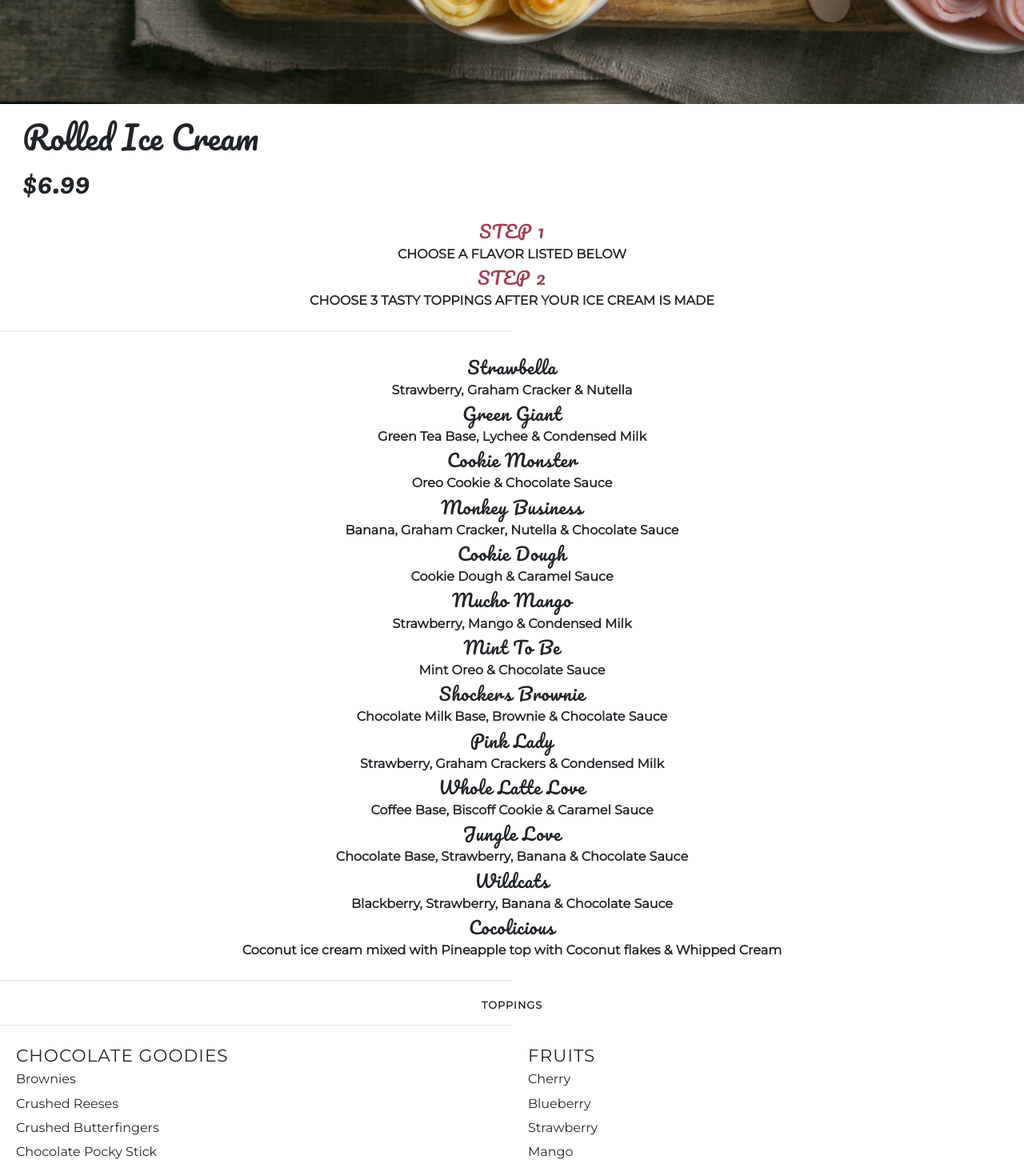
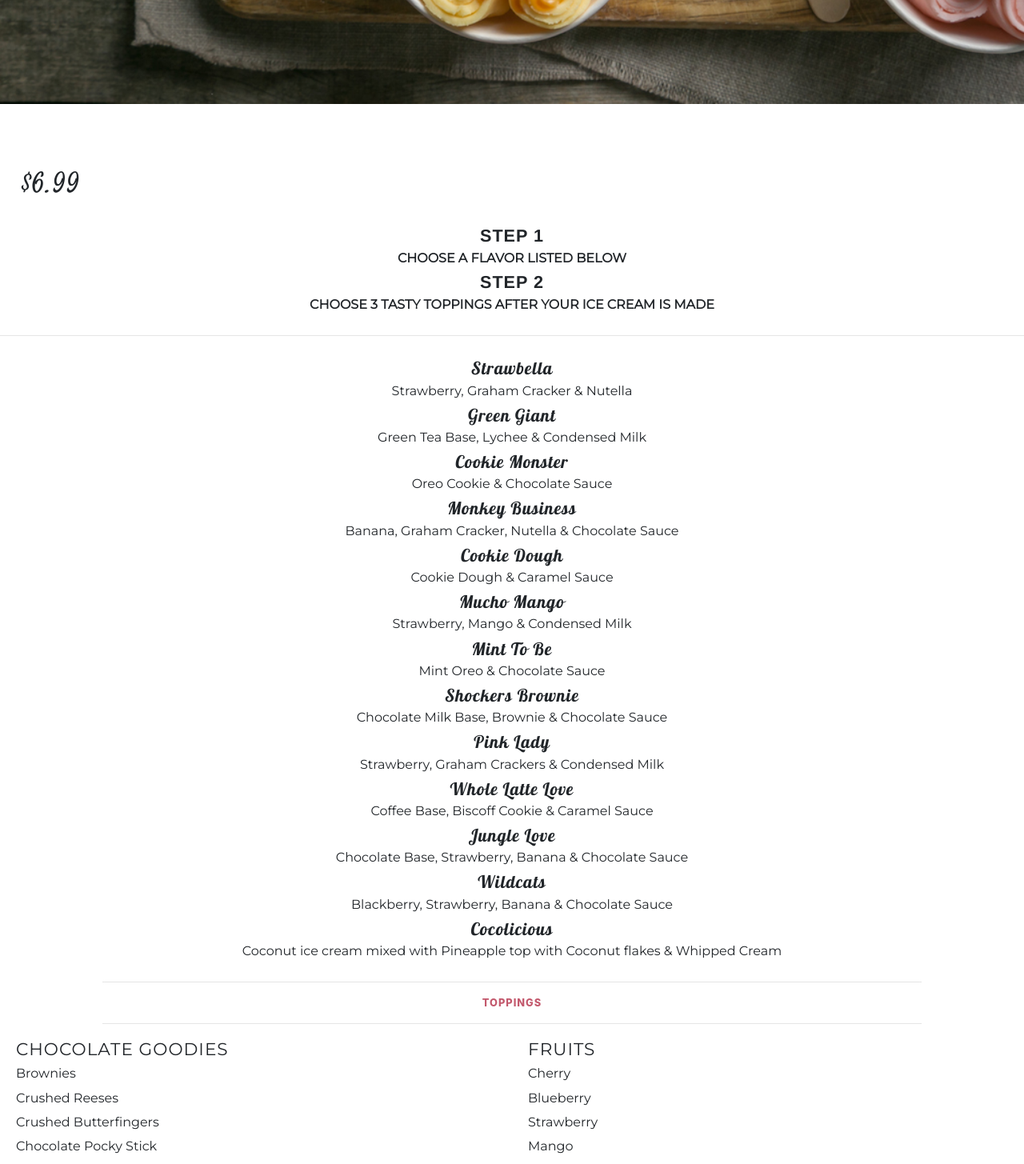
Before and after one commit to Dewinurdin/icy-blue, a React (Create React App) app: page / in a window 1280 px wide. Shown: the part 920-2375 px from the top of the page at 80% size. Built offline with nearby package versions, Linux system fonts and the light colour scheme.

Commit message:
finishing ice menu

```diff
--- a/public/index.html
+++ b/public/index.html
@@ -17,7 +17,7 @@
       integrity="sha384-ggOyR0iXCbMQv3Xipma34MD+dH/1fQ784/j6cY/iJTQUOhcWr7x9JvoRxT2MZw1T"
       crossorigin="anonymous"
     />
-    <link href="https://fonts.googleapis.com/css?family=Quicksand|Montserrat|Pacifico|Open+Sans|Raleway&display=swap" rel="stylesheet">
+    <link href="https://fonts.googleapis.com/css?family=Quicksand|Satisfy|Montserrat|Pacifico|Lobster|Bitter|Open+Sans|Raleway&display=swap" rel="stylesheet">
     <title>Icy Blue</title>
   </head>
   <body>
--- a/src/App.css
+++ b/src/App.css
@@ -57,10 +57,24 @@
 .title {
   font-size: 2.5rem;
   padding-bottom: 0;
+  padding-top: .5rem;
+  color: #fff;
+  letter-spacing: 3px;
+  font-weight: 800;
+
 }
 .price {
   font-size: 2.2rem;
   padding-top: 0;
+  letter-spacing: 1px;
+}
+.step {
+  font-size: 1.35rem;
+  letter-spacing: 1px;
+  font-weight: 900;
+  line-height: 1;
+  padding-top: .35rem;
+  padding-bottom: .25rem;
 }
 .menu-title {
   font-size: 1.35rem;
@@ -69,30 +83,37 @@
   line-height: 1;
   padding-top: .35rem;
   padding-bottom: .25rem;
-
 }
 .menu-subtitle {
   font-size: .8rem;
   letter-spacing: 1px;
-  font-weight: 700;
+  font-weight: 800;
+  color: #c3596d;
 }
 .menu-instructions {
   font-size: 1rem;
   padding-bottom: 0.1rem;
   padding-top: 0.1rem;
-  font-weight: 800;
+  font-weight: 700;
 }
 
 .menu-description {
   font-size: 1rem;
   padding-bottom: 0.1rem;
   padding-top: 0.1rem;
-  font-weight: 800;
   text-align: center;
 }
 #icecreamrolls {
   padding: 0;
   margin: 0;
+}
+.notations {
+  color: #C3596D;
+  font-size: .8rem;
+  letter-spacing: 1px;
+  font-weight: 800;
+  text-align: center;
+  padding: .5rem;
 }
 
 /* COMMON CSS */
@@ -100,30 +121,36 @@
 .pacifico {
   font-family: "Pacifico";
 }
+.bitter {
+  font-family: 'Bitter', serif;
+}
+.Lobster {
+  font-family: 'Lobster', cursive;
+}
 .quicksand {
   font-family: "Quicksand";
 }
 .montserrat {
   font-family: "Montserrat";
 }
+.satisfy {
+  font-family: 'Satisfy', cursive;
+}
+.helvetica {
+  font-family: 'Helvetica Neue';
+}
 .center {
   margin-right: auto;
   margin-left: auto;
-}
-.hr {
-  border-top: 1px solid #e4e3de;
-  margin: 15px 0;
-  position: relative;
-  width: 50%;
-  clear: both;
-  display: inline-block;
-  text-align: center;
 }
 .purple {
   color: #404393;
 }
 .choc {
-  color: #9F4150;
+  color: #A88134;
+}
+.pink {
+  color: #C3596D;
 }
 .red {
   color: red;
@@ -168,24 +195,37 @@
   }
   .title {
     font-size: 1.25rem;
-    font-weight: 400;
+    font-weight: 900;
     padding-bottom: 0;
     text-align: center;
+    font-family: 'Lobster';
+    /* color: #673ab7; */
+    /* opacity: .8; */
   }
   .price {
     font-size: 1.25rem;
-    font-weight: 300;
+    font-weight: 800;
     padding-top: .25rem;
     text-align: center;
+    /* color: #673ab7; */
   }
+  .step {
+    font-size: 1rem;
+    letter-spacing: 1px;
+    font-weight: bolder;
+    color: #C3596D;
+  }
+
   .menu-title {
     font-size: .8rem;
     font-weight: 500;
     padding-top: .35rem;
     padding-bottom: .25rem;
+    color: #479B8B;
+    font-family: 'Lobster';
   }
   .menu-instructions {
-    font-size: .65rem;
+    font-size: .6rem;
     padding-bottom: 0.1rem;
     padding-top: 0rem;
     text-align: center;
@@ -193,6 +233,8 @@
   .menu-description {
     font-size: .65rem;
     padding-top: 0;
+    font-family: 'Open Sans', sans-serif;
+    /* font-family: 'Bitter', serif; */
   }
   .menu-item {
     font-size: .65rem;
@@ -200,11 +242,6 @@
   }
 
   /* COMMON */
-
-  .hr {
-    margin: 11px 0;
-  }
-
 
 
   /* BOOTSTRAP */
--- a/src/index.css
+++ b/src/index.css
@@ -3,7 +3,7 @@ body, html {
   padding: 0;
   margin: 0;
 
-  font-family: -apple-system, BlinkMacSystemFont, "Quicksand", "Montserrat", "Raleway",  "Open Sans", "Segoe UI", "Roboto", "Oxygen",
+  font-family: -apple-system, BlinkMacSystemFont, "Quicksand", "Satisfy", "Montserrat", "Raleway",  "Open Sans", "Segoe UI", "Roboto", "Oxygen",
     "Ubuntu", "Cantarell", "Fira Sans", "Droid Sans", "Helvetica Neue",
     sans-serif;
   -webkit-font-smoothing: antialiased;
--- a/src/pages/IceMenu.js
+++ b/src/pages/IceMenu.js
@@ -6,67 +6,68 @@ import Col from 'react-bootstrap/Col';
 const IceMenu = () => (
   <Card id="icecreamrolls">
     <Card className="category">
-      <Card.Body className="title pacifico">Rolled  Ice Cream</Card.Body>
-      <Card.Body className="price pacifico">$6.99</Card.Body>
+      <Card.Body className="title satisfy">Rolled  Ice Cream</Card.Body>
+      <Card.Body className="price satisfy">$6.99</Card.Body>
     </Card>
       <Row>
         <Col xs={12}>
           <Card>
-            <Card.Body className="menu-title pacifico center choc">STEP 1</Card.Body>
+            <Card.Body className="step helvetica center">STEP 1</Card.Body>
             <Card.Body className="menu-instructions montserrat center">CHOOSE A FLAVOR LISTED BELOW</Card.Body>
-            <Card.Body className="menu-title pacifico center choc">STEP 2</Card.Body>
+            <Card.Body className="step helvetica center">STEP 2</Card.Body>
             <Card.Body className="menu-instructions montserrat center">CHOOSE 3 TASTY TOPPINGS AFTER YOUR ICE CREAM IS MADE</Card.Body>
           </Card>
           <hr className="hr text-center"></hr>
         </Col>
         <Col xs={12}>
           <Card>
-            <Card.Body className="menu-title  center pacifico">Strawbella</Card.Body>
+            <Card.Body className="menu-title center Lobster">Strawbella</Card.Body>
             <Card.Body className="menu-description montserrat">Strawberry, Graham Cracker & Nutella</Card.Body>
 
-            <Card.Body className="menu-title pacifico center">Green Giant</Card.Body>
+            <Card.Body className="menu-title Lobster center">Green Giant</Card.Body>
             <Card.Body className="menu-description montserrat">Green Tea Base, Lychee & Condensed Milk</Card.Body>
 
-            <Card.Body className="menu-title pacifico center">Cookie Monster</Card.Body>
+            <Card.Body className="menu-title Lobster center">Cookie Monster</Card.Body>
             <Card.Body className="menu-description montserrat">Oreo Cookie & Chocolate Sauce</Card.Body>
 
-            <Card.Body className="menu-title pacifico center">Monkey Business</Card.Body>
+            <Card.Body className="menu-title Lobster center">Monkey Business</Card.Body>
             <Card.Body className="menu-description montserrat">Banana, Graham Cracker, Nutella & Chocolate Sauce</Card.Body>
 
-            <Card.Body className="menu-title pacifico center">Cookie Dough</Card.Body>
+            <Card.Body className="menu-title Lobster center">Cookie Dough</Card.Body>
             <Card.Body className="menu-description montserrat">Cookie Dough & Caramel Sauce</Card.Body>
 
-            <Card.Body className="menu-title pacifico center">Mucho Mango</Card.Body>
+            <Card.Body className="menu-title Lobster center">Mucho Mango</Card.Body>
             <Card.Body className="menu-description montserrat">Strawberry, Mango & Condensed Milk</Card.Body>
 
-            <Card.Body className="menu-title pacifico center">Mint To Be</Card.Body>
+            <Card.Body className="menu-title Lobster center">Mint To Be</Card.Body>
             <Card.Body className="menu-description montserrat">Mint Oreo & Chocolate Sauce</Card.Body>
 
-            <Card.Body className="menu-title pacifico center">Shockers Brownie</Card.Body>
+            <Card.Body className="menu-title Lobster center">Shockers Brownie</Card.Body>
             <Card.Body className="menu-description montserrat">Chocolate Milk Base, Brownie & Chocolate Sauce</Card.Body>
 
-            <Card.Body className="menu-title pacifico center">Pink Lady</Card.Body>
+            <Card.Body className="menu-title Lobster center">Pink Lady</Card.Body>
             <Card.Body className="menu-description montserrat">Strawberry, Graham Crackers & Condensed Milk</Card.Body>
 
-            <Card.Body className="menu-title pacifico center">Whole Latte Love</Card.Body>
+            <Card.Body className="menu-title Lobster center">Whole Latte Love</Card.Body>
             <Card.Body className="menu-description montserrat">Coffee Base, Biscoff Cookie & Caramel Sauce</Card.Body>
 
-            <Card.Body className="menu-title pacifico center">Jungle Love</Card.Body>
+            <Card.Body className="menu-title Lobster center">Jungle Love</Card.Body>
             <Card.Body className="menu-description montserrat">Chocolate Base, Strawberry, Banana & Chocolate Sauce</Card.Body>
 
-            <Card.Body className="menu-title pacifico center">Wildcats</Card.Body>
+            <Card.Body className="menu-title Lobster center">Wildcats</Card.Body>
             <Card.Body className="menu-description montserrat">Blackberry, Strawberry, Banana & Chocolate Sauce</Card.Body>
 
-            <Card.Body className="menu-title pacifico center">Cocolicious</Card.Body>
+            <Card.Body className="menu-title Lobster center">Cocolicious</Card.Body>
             <Card.Body className="menu-description montserrat">Coconut ice cream mixed with Pineapple top with Coconut flakes & Whipped Cream</Card.Body>
 
           </Card>
         </Col>
 
         <Col xs={12}>
-          <hr className="hr text-center"></hr>
-          <div className="menu-subtitle montserrat text-center">TOPPINGS</div>
-          <hr className="hr text-center"></hr>
+          <hr align="center" width="80%"></hr>
+          <div className="menu-subtitle text-center">TOPPINGS</div>
+          <hr align="center" width="80%"></hr>
+
         </Col>
         <Col xs={6}>
           <Card.Body className="menu-title montserrat">CHOCOLATE GOODIES</Card.Body>
@@ -128,10 +129,9 @@ const IceMenu = () => (
           <Card.Body className="menu-item montserrat">Chocolate Sauce</Card.Body>
           <Card.Body className="menu-item montserrat">Strawberry Sauce</Card.Body>
         </Col>
-
-
-
-
+        <Col xs={12}>
+        <Card.Body className="notations">ADDITIONAL ADD-ONS +$0.50</Card.Body>
+        </Col>
 
       </Row>
   </Card>
```
Also changed, not shown: src/pages/PokeMenu.js (added).
